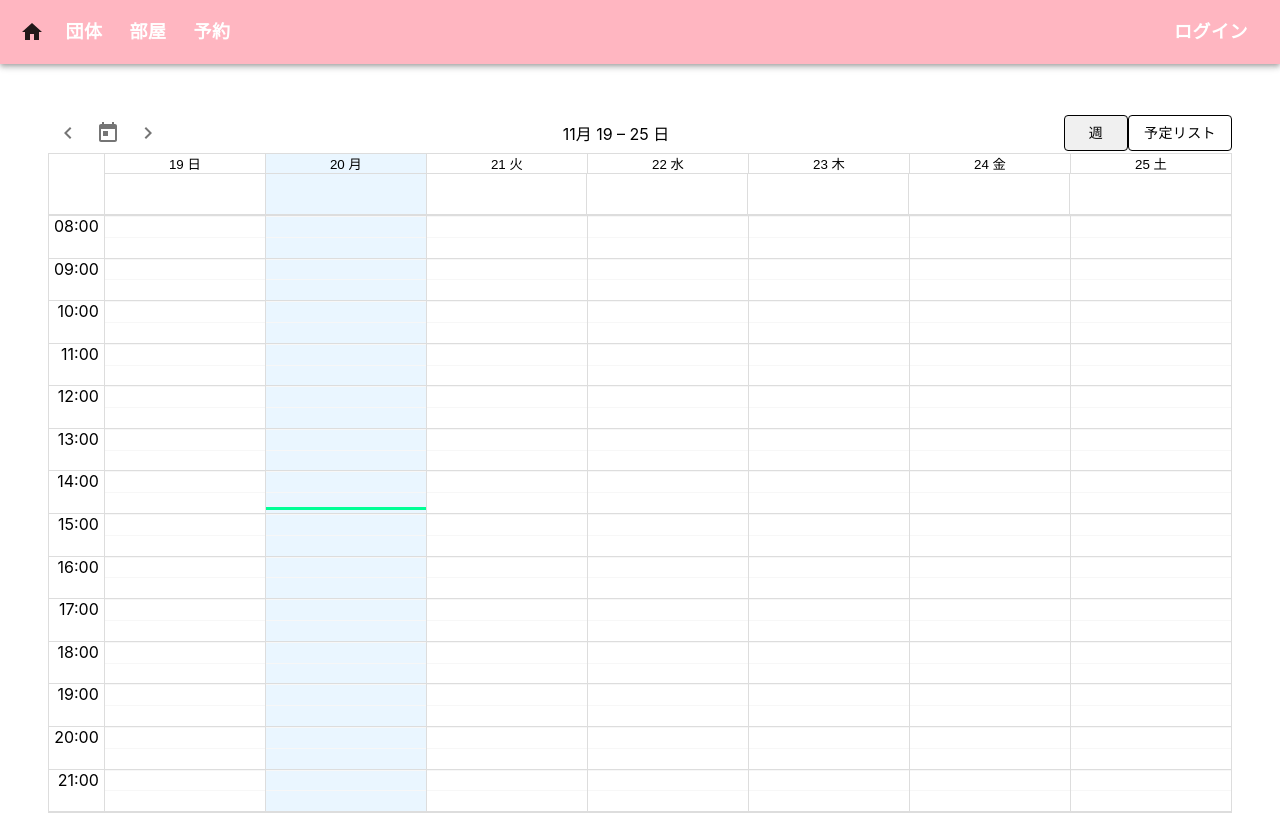
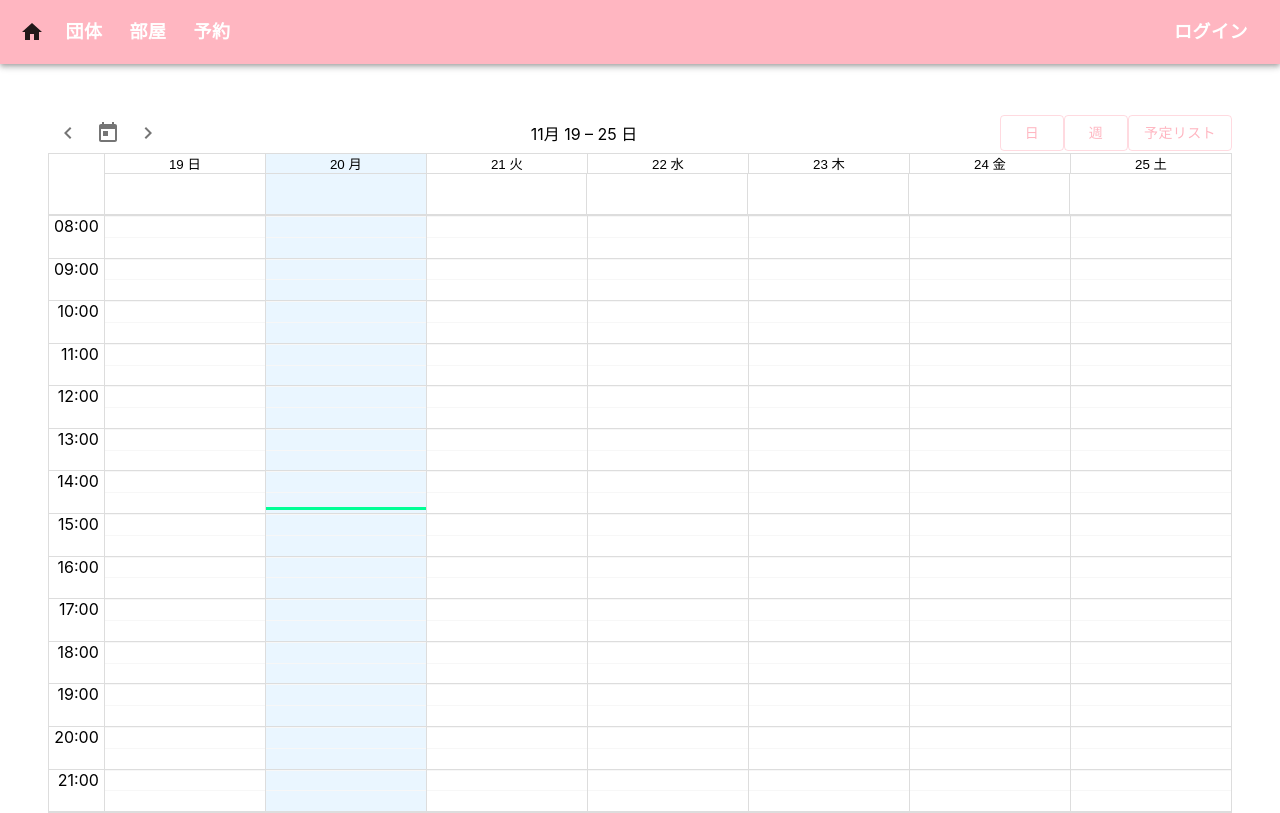
Before and after one commit to MiyoKouseki/sakuragaoka-yoyaku, a React (Create React App) app: page / in a window 1280 px wide. Built offline with nearby package versions, Linux system fonts and the light colour scheme; no server answers; the database is empty.

Commit message:
refactor: EventCalendarを整理

```diff
--- a/src/components/calendarFeatures/CustomEventCalendarHeader.tsx
+++ b/src/components/calendarFeatures/CustomEventCalendarHeader.tsx
@@ -1,36 +1,37 @@
-// CustomHeader.tsx
-import React from 'react';
-import { ToolbarProps } from 'react-big-calendar';
-import { useMediaQuery, Button, Grid, IconButton } from '@mui/material';
+import React, { ElementType } from 'react';
+import { ToolbarProps, View } from 'react-big-calendar';
+import { Button, Grid, IconButton } from '@mui/material';
 import ChevronLeftIcon from '@mui/icons-material/ChevronLeft';
 import ChevronRightIcon from '@mui/icons-material/ChevronRight';
 import TodayIcon from '@mui/icons-material/Today';
 
-const CustomHeader: React.FC<ToolbarProps> = ({ label, onNavigate, onView, view }) => {
-    const isSmallScreen = useMediaQuery('(max-width:800px)');
+interface NavigationIconButtonProps {
+    onClick: () => void;
+    icon: ElementType;
+}
 
-    const getButtonStyle = (buttonView: string) => ({
-        borderColor: 'black', // これで常にボーダー色を黒に設定します
-        color: 'black', // これで常に文字色を黒に設定します
-        backgroundColor: view === buttonView ? '#f0f0f0' : '',
-        '&:hover': {
-            borderColor: 'black', // ホバー時もボーダー色を黒に保持します
-            backgroundColor: view === buttonView ? '#e0e0e0' : '',
-        },
-    });
+const NavigationIconButton: React.FC<NavigationIconButtonProps> = ({ onClick, icon: Icon }) => (
+    <IconButton onClick={onClick}>
+        <Icon />
+    </IconButton>
+);
 
-    return (
+const renderButton = (buttonView: View, label: string, currentView: View, onView: (view: View) => void) => (
+    <Button
+        variant="outlined"
+        className={`view-button ${currentView === buttonView ? 'active' : ''}`}
+        onClick={() => onView(buttonView)}
+    >
+        {label}
+    </Button>
+);
+
+const CustomHeader: React.FC<ToolbarProps> = ({ label, onNavigate, onView, view }) => (
     <Grid container justifyContent="space-between" alignItems="center" spacing={2}>
         <Grid item>
-                <IconButton onClick={() => onNavigate('PREV')}>
-                    <ChevronLeftIcon />
-                </IconButton>
-                <IconButton onClick={() => onNavigate('TODAY')}>
-                    <TodayIcon />
-                </IconButton>
-                <IconButton onClick={() => onNavigate('NEXT')}>
-                    <ChevronRightIcon />
-                </IconButton>
+            <NavigationIconButton onClick={() => onNavigate('PREV')} icon={ChevronLeftIcon} />
+            <NavigationIconButton onClick={() => onNavigate('TODAY')} icon={TodayIcon} />
+            <NavigationIconButton onClick={() => onNavigate('NEXT')} icon={ChevronRightIcon} />
         </Grid>
 
         <Grid item xs>
@@ -40,47 +41,11 @@ const CustomHeader: React.FC<ToolbarProps> = ({ label, onNavigate, onView, view
         </Grid>
 
         <Grid item>
-                {isSmallScreen ? (
-                    // 小さい画面の場合
-                    <>
-                        <Button
-                            variant="outlined"
-                            sx={getButtonStyle('day')}
-                            onClick={() => onView('day')}
-                        >
-                            日
-                        </Button>
-                        <Button
-                            variant="outlined"
-                            sx={getButtonStyle('agenda')}
-                            onClick={() => onView('agenda')}
-                        >
-                            予定リスト
-                        </Button>
-                    </>
-                ) : (
-                    // 大きい画面の場合
-                    <>
-                        <Button
-                            variant="outlined"
-                            sx={getButtonStyle('week')}
-                            onClick={() => onView('week')}
-                        >
-                            週
-                        </Button>
-                        <Button
-                            variant="outlined"
-                            sx={getButtonStyle('agenda')}
-                            onClick={() => onView('agenda')}
-                        >
-                            予定リスト
-                        </Button>
-                    </>
-                )}
-
+            {renderButton('day', '日', view, onView)}
+            {renderButton('week', '週', view, onView)}
+            {renderButton('agenda', '予定リスト', view, onView)}
         </Grid>
     </Grid>
 );
-};
 
 export default CustomHeader;
--- a/src/components/calendarFeatures/EventCalendar.tsx
+++ b/src/components/calendarFeatures/EventCalendar.tsx
@@ -1,24 +1,16 @@
 // EventCalendar.tsx
 
-import React, { useEffect, useState, useCallback } from 'react';
+import React, { useEffect, useState } from 'react';
 import { Calendar, momentLocalizer, View } from 'react-big-calendar';
 import moment from 'moment';
 import 'moment/locale/ja';
 import 'react-big-calendar/lib/css/react-big-calendar.css';
-import { fetchCollectionData } from '../../services/firestoreServices';
 import '../../styles/EventCalendarStyles.css';
 import { useMediaQuery } from '@mui/material';
 import CustomHeader from './CustomEventCalendarHeader';
+import { fetchEvents } from '../../services/fetchEvents';
 
 moment.locale('ja');
-
-interface Reservation {
-  id: string;
-  roomName: string;
-  organizationName: string;
-  startTime: string;
-  endTime: string;
-}
 
 interface Event {
   id: string;
@@ -35,26 +27,18 @@ const EventCalendar: React.FC = () => {
   const isSmallScreen = useMediaQuery(`(max-width:${SMALL_SCREEN_SIZE}px)`);
   const defaultView: View = isSmallScreen ? 'day' : 'week';
 
-  // リファクタリングされた非同期データフェッチ関数
-  const fetchEvents = useCallback(async () => {
-    try {
-      const fetchedReservations = await fetchCollectionData<Reservation>('reservations');
-      const mappedEvents = fetchedReservations.map((reservation) => ({
-        ...reservation,
-        start: new Date(reservation.startTime),
-        end: new Date(reservation.endTime),
-        title: `${reservation.organizationName} - ${reservation.roomName}`,
-      }));
-      setEvents(mappedEvents);
-    } catch (error) {
-      // エラーハンドリング: エラーログを出力するなど
-      console.error('Error fetching events:', error);
-    }
-  }, []);
 
   useEffect(() => {
-    fetchEvents();
-  }, [fetchEvents]);
+    const loadEvents = async () => {
+      try {
+        const fetchedEvents = await fetchEvents();
+        setEvents(fetchedEvents); // 状態にイベントをセット
+      } catch (error) {
+        // ユーザーにエラーを通知するロジックをここに追加
+      }
+    };
+    loadEvents();
+  }, []);
 
   return (
     <div style={{ height: '700px' }}>
--- /dev/null
+++ b/src/services/fetchEvents.ts
@@ -0,0 +1,18 @@
+// services/fetchEvents.ts
+import { fetchCollectionData } from '../services/firestoreServices';
+import { Reservation } from '../interfaces/Entity';
+
+export const fetchEvents = async () => {
+    try {
+      const fetchedReservations = await fetchCollectionData<Reservation>('reservations');
+      return fetchedReservations.map((reservation: Reservation) => ({
+        ...reservation,
+        start: new Date(reservation.startTime),
+        end: new Date(reservation.endTime),
+        title: `${reservation.organizationName} - ${reservation.roomName}`,
+      }));
+    } catch (error) {
+      console.error('Error fetching events:', error);
+      throw error; // エラーを再投げる
+    }
+  };
```
Also changed, not shown: src/interfaces/Entity.ts (+9 -1 lines). Lines whose indentation alone changed are shown as unchanged.
